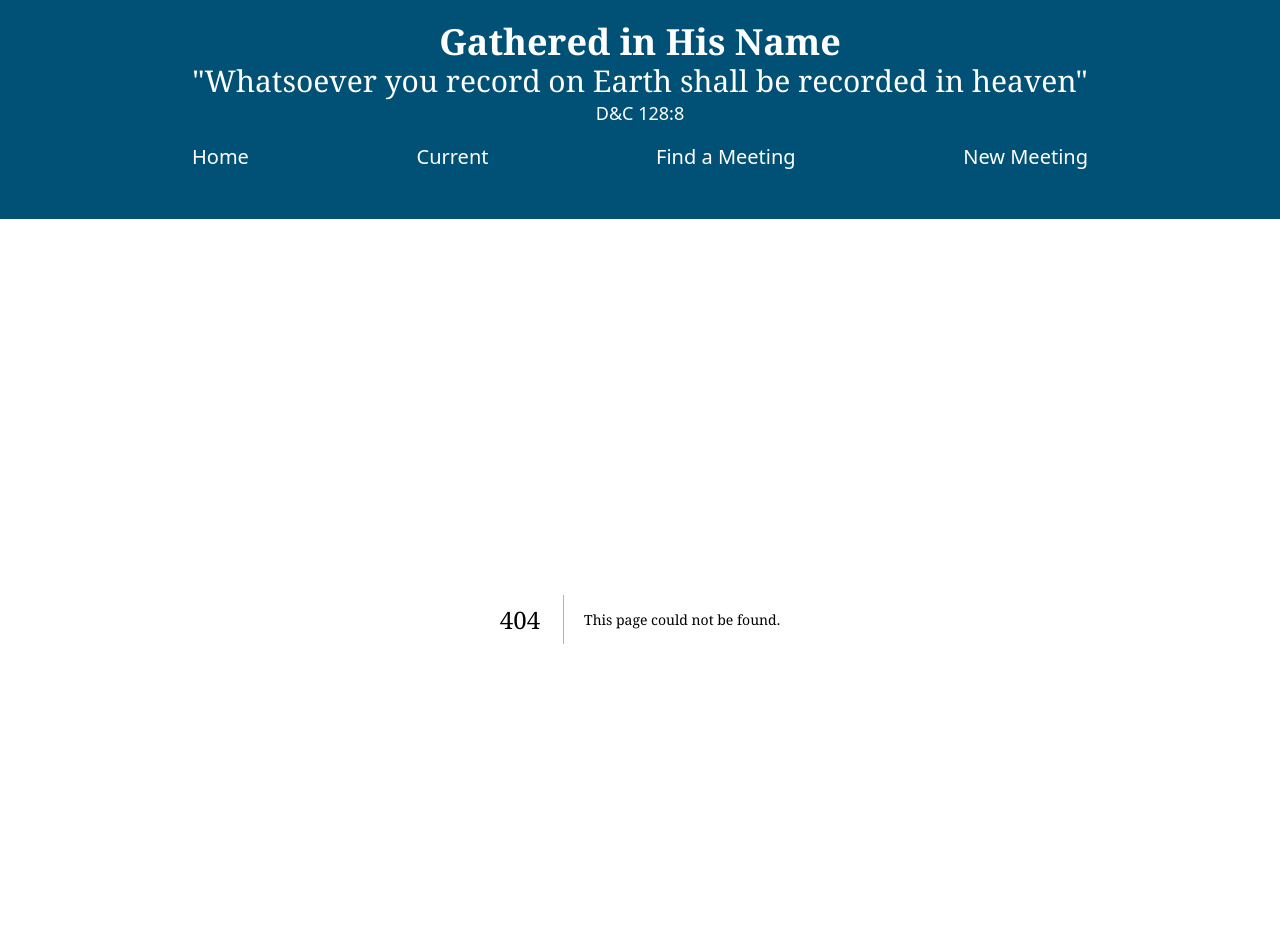
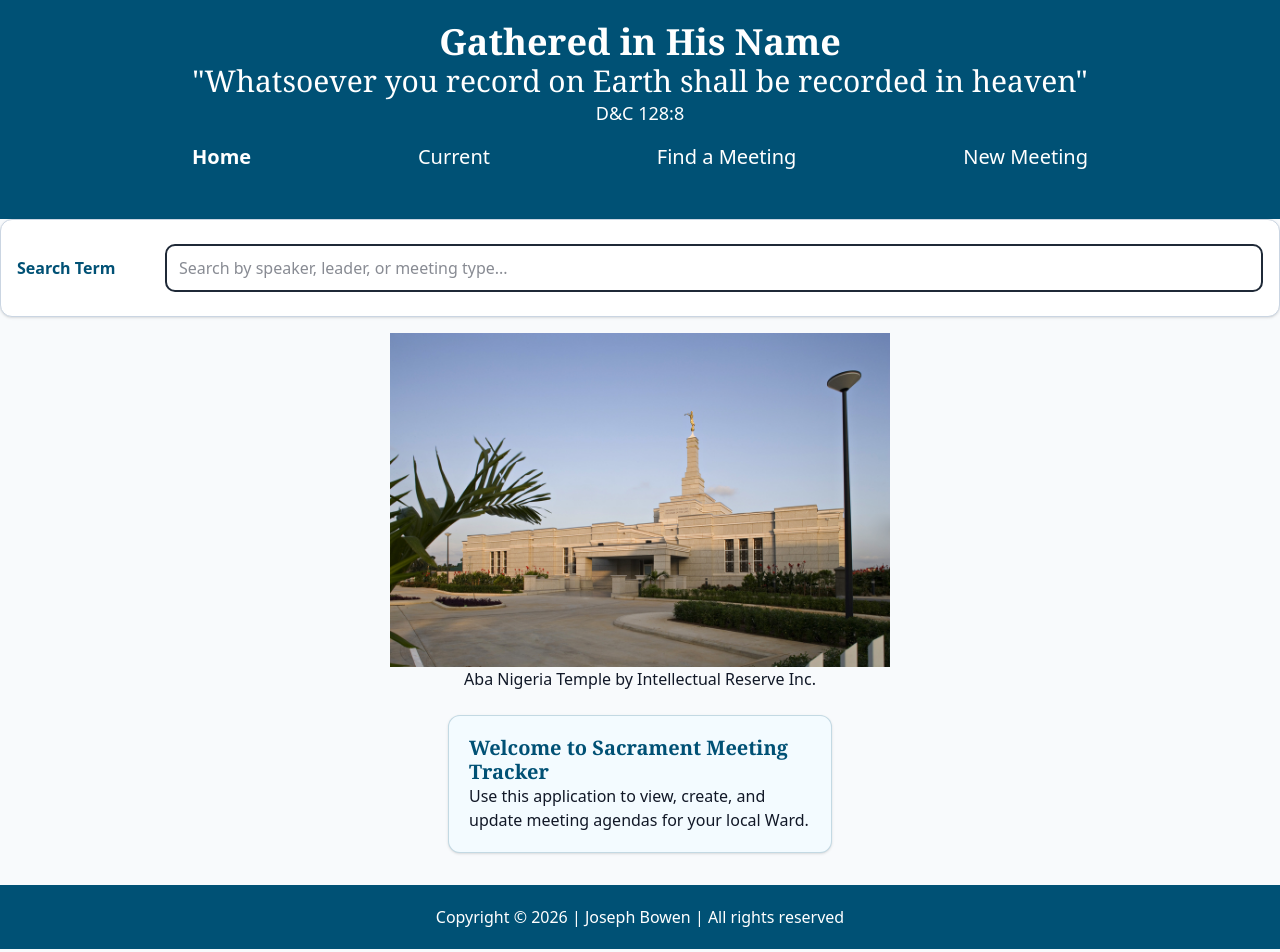
Before and after one commit to jsbowen79/sacrament-meetings, a Next.js app: page / in a window 1280 px wide. Before the commit this address had no page. Shown: the top 952 px of the page. Built offline with nearby package versions, Linux system fonts and the light colour scheme.

Commit message:
Added home page, fixed pagination

```diff
--- a/app/(public)/meetings/page.tsx
+++ b/app/(public)/meetings/page.tsx
@@ -25,9 +25,11 @@
           <MeetingCard key={m.id} meeting={m} />
         ))}
       </div>
-      <div className="basis-full w-full ">
-        <Pagination totalPages={totalPages} />
-      </div>
+      {totalPages > 1 && (
+        <div className="basis-full w-full">
+          <Pagination totalPages={totalPages} />
+        </div>
+      )}
     </section>
   );
 }
--- a/app/(public)/meetings/search/page.tsx
+++ b/app/(public)/meetings/search/page.tsx
@@ -30,7 +30,7 @@
         ))}
       </div>
 
-      <Pagination totalPages={totalPages} />
+      {totalPages > 1 && <Pagination totalPages={totalPages} />}
     </div>
   );
 }
--- /dev/null
+++ b/app/page.tsx
@@ -0,0 +1,34 @@
+import { MeetingSearch } from '@/components/MeetingSearch';
+import Image from 'next/image';
+
+export default function HomePage() {
+  return (
+    <section className="flex w-full flex-wrap justify-center gap-4">
+      <div className="basis-full w-full">
+        <MeetingSearch />
+      </div>
+      <figure className="w-full max-w-[500px]">
+        <Image
+          src="/aba-nigeria-temple.jpg"
+          alt="Aba Nigeria Temple"
+          width={1080}
+          height={720}
+        />
+        <figcaption className="mb-2 text-center">
+          Aba Nigeria Temple by Intellectual Reserve Inc.
+        </figcaption>
+      </figure>
+      <div className="mb-8 flex basis-full flex-wrap justify-center gap-4">
+        <article className="w-full max-w-sm rounded-xl border border-[rgba(0,81,117,0.2)] bg-[#f3fbff] p-5 shadow-sm">
+          <h1 className="text-xl font-bold text-[var(--church-blue-dark)]">
+            Welcome to Sacrament Meeting Tracker
+          </h1>
+          <p className="mt-3 text-base">
+            Use this application to view, create, and update meeting agendas for
+            your local Ward.
+          </p>
+        </article>
+      </div>
+    </section>
+  );
+}
--- a/components/MeetingCard.tsx
+++ b/components/MeetingCard.tsx
@@ -38,7 +38,7 @@
         <form action={deleteMeeting.bind(null, meeting.id)}>
           <button
             type="submit"
-            className="mt-3 w-full rounded-[0.625rem] border border-[#991b1b] bg-[#991b1b] px-4 py-3 font-semibold text-white hover:bg-[#fecaca] hover:!text-[#7f1d1d] hover:opacity-100"
+            className="mt-3 w-full rounded-[0.625rem] border border-[#991b1b] bg-[#991b1b] px-4 py-3 font-semibold text-white hover:bg-[#fecaca] hover:!font-bold hover:!text-black hover:opacity-100"
           >
             Delete Meeting
           </button>
--- a/components/MeetingDetail.tsx
+++ b/components/MeetingDetail.tsx
@@ -104,7 +104,7 @@
         <form action={deleteMeeting.bind(null, meeting.id)}>
           <button
             type="submit"
-            className="mt-2 w-full rounded-[0.625rem] border border-[#991b1b] bg-[#991b1b] px-4 py-3 font-semibold text-white hover:bg-[#fecaca] hover:!text-[#7f1d1d] hover:opacity-100"
+            className="mt-2 w-full rounded-[0.625rem] border border-[#991b1b] bg-[#991b1b] px-4 py-3 font-semibold text-white hover:bg-[#fecaca] hover:!font-bold hover:!text-black hover:opacity-100"
           >
             Delete Meeting
           </button>
--- a/components/MeetingSearch.tsx
+++ b/components/MeetingSearch.tsx
@@ -9,13 +9,14 @@
 
   const handleSearch = useDebouncedCallback((term: string) => {
     const params = new URLSearchParams(searchParams);
+    const targetPath = pathname === '/' ? '/meetings/search' : pathname;
     params.set('page', '1');
     if (term) {
       params.set('query', term);
     } else {
       params.delete('query');
     }
-    replace(`${pathname}?${params.toString()}`);
+    replace(`${targetPath}?${params.toString()}`);
   }, 300);
 
   return (
--- a/components/NavLinks.tsx
+++ b/components/NavLinks.tsx
@@ -14,10 +14,10 @@
       <ul className="flex list-none flex-wrap items-center justify-between gap-3 p-0">
         <li>
           <Link
-            href="/meetings"
-            aria-current={pathname === '/meetings' ? 'page' : undefined}
+            href="/"
+            aria-current={pathname === '/' ? 'page' : undefined}
             className={`text-lg text-white hover:text-[#dff7ff] hover:no-underline md:text-xl ${
-              pathname === '/meetings' ? 'font-semibold underline' : ''
+              pathname === '/' ? 'font-semibold underline' : ''
             }`}
           >
             Home
--- a/components/Pagination.tsx
+++ b/components/Pagination.tsx
@@ -12,6 +12,10 @@
     const params = new URLSearchParams(searchParams);
     params.set('page', String(page));
     return `${pathname}?${params.toString()}`;
+  }
+
+  if (totalPages <= 1) {
+    return null;
   }
 
   return (
```
